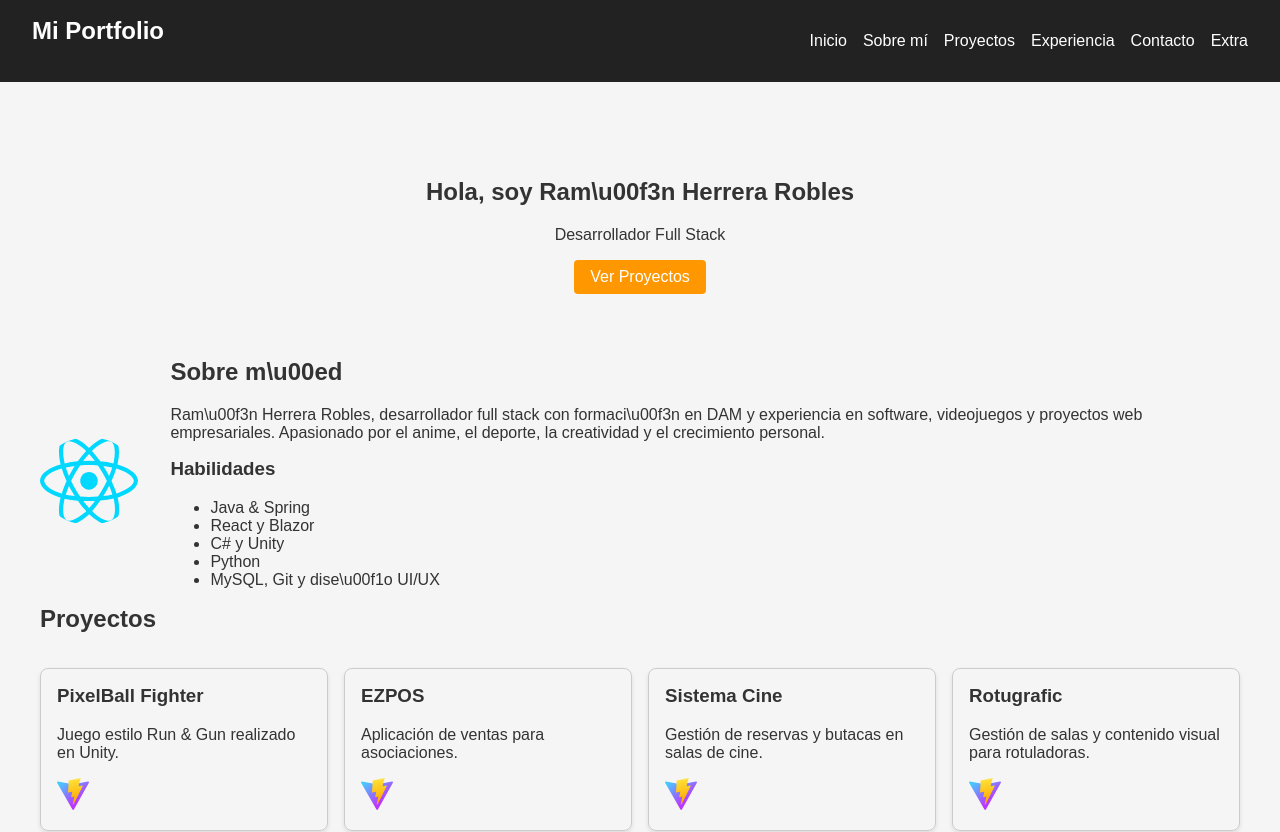
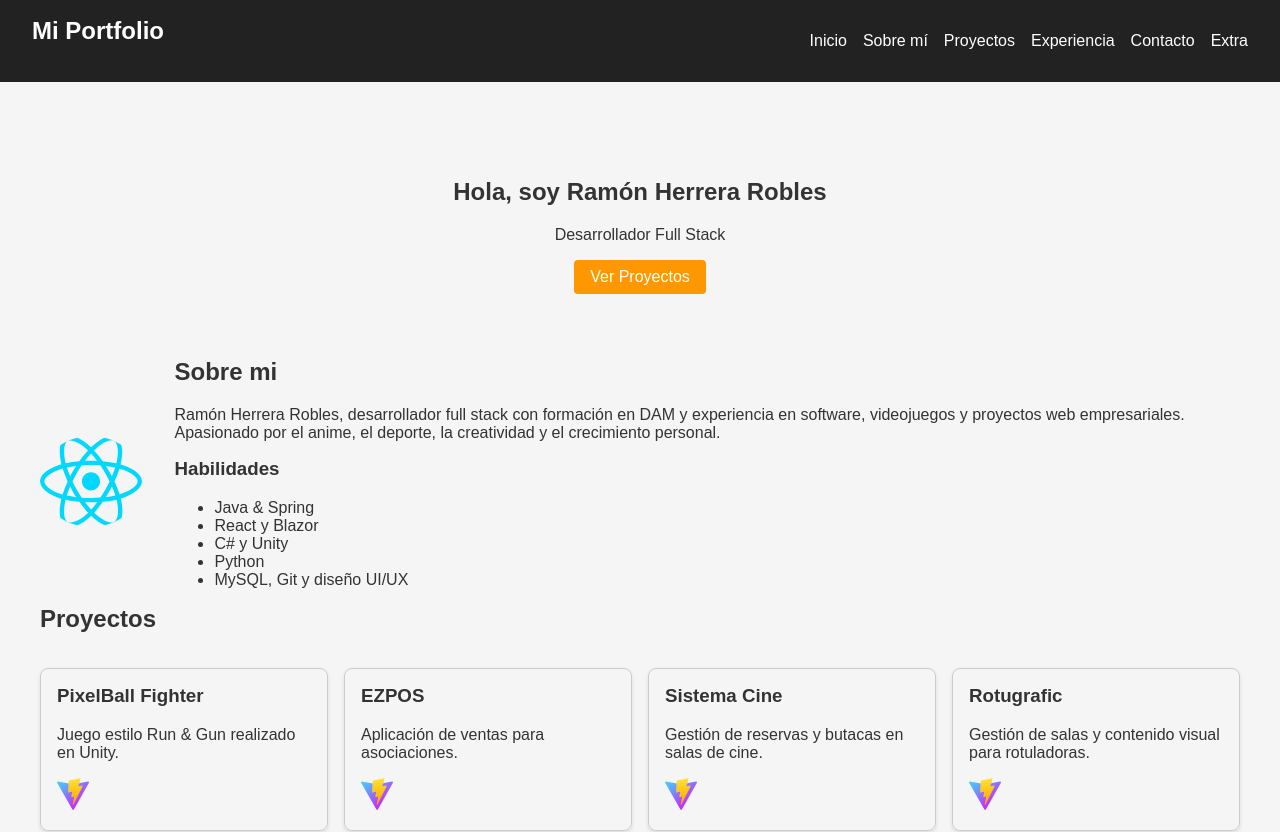
Before and after one commit to rammoon13/Portfolio, a React (Vite) app: page / in a window 1280 px wide. Shown: the top 832 px of the page. Built offline with nearby package versions, Linux system fonts and the light colour scheme.

Commit message:
cambios minimos

```diff
--- a/src/sections/About.jsx
+++ b/src/sections/About.jsx
@@ -7,9 +7,9 @@ function About() {
     <section id="about" className="about">
       <img src={profileImg} alt="Mi foto" />
       <div>
-        <h2>Sobre m\u00ed</h2>
+        <h2>Sobre mi</h2>
         <p>
-          Ram\u00f3n Herrera Robles, desarrollador full stack con formaci\u00f3n en DAM
+          Ramón Herrera Robles, desarrollador full stack con formación en DAM
           y experiencia en software, videojuegos y proyectos web empresariales.
           Apasionado por el anime, el deporte, la creatividad y el crecimiento personal.
         </p>
@@ -19,7 +19,7 @@ function About() {
           <li>React y Blazor</li>
           <li>C# y Unity</li>
           <li>Python</li>
-          <li>MySQL, Git y dise\u00f1o UI/UX</li>
+          <li>MySQL, Git y diseño UI/UX</li>
         </ul>
       </div>
     </section>
--- a/src/sections/Home.jsx
+++ b/src/sections/Home.jsx
@@ -4,7 +4,7 @@ import '../styles/home.css'
 function Home() {
   return (
     <section id="home" className="home">
-      <h2>Hola, soy Ram\u00f3n Herrera Robles</h2>
+      <h2>Hola, soy Ramón Herrera Robles</h2>
       <p>Desarrollador Full Stack</p>
       {/* Bot\u00f3n que desplaza a la secci\u00f3n de proyectos */}
       <a className="btn" href="#projects">Ver Proyectos</a>
```
